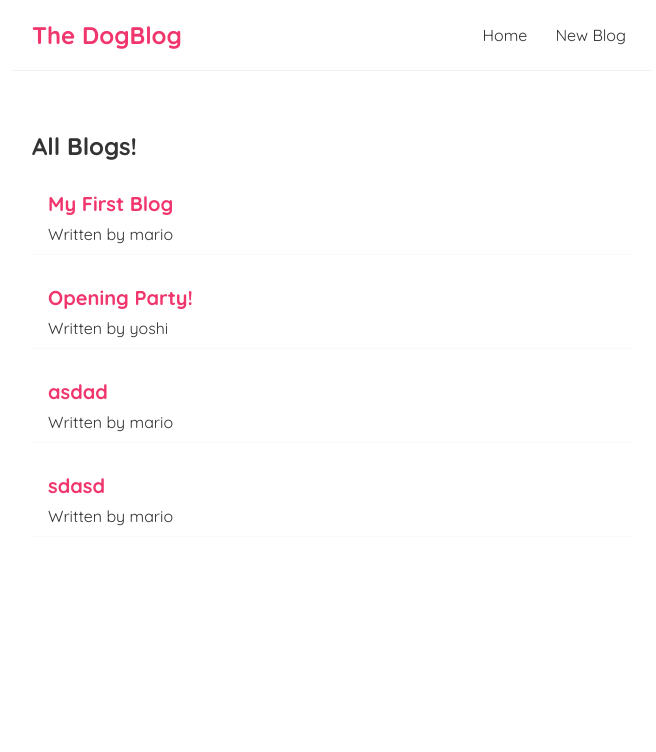
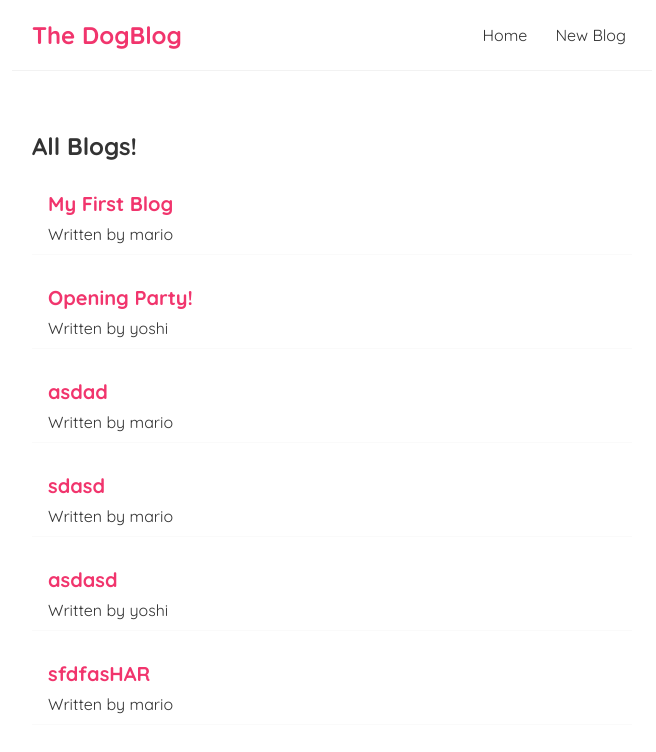
Before and after one commit to HarshitDuggal/DogBlog, a React (Create React App) app: page / in a window 1280 px wide. Shown: the top 752 px of the page, without its empty margins (308-964 px from the left). Built offline with nearby package versions, Linux system fonts and the light colour scheme; data requests are answered from the project's data file.

Commit message:
HISTORYCOMP

```diff
--- a/src/Create.js
+++ b/src/Create.js
@@ -1,10 +1,12 @@
 import { useState } from "react";
+import { useHistory } from "react-router-dom";
 
 const Create = () => {
   const [title, setTitle] = useState('');
   const [body, setBody] = useState('');
   const [author, setAuthor] = useState('mario');
   const [isPending, setisPending ] = useState(false);
+  const history = useHistory();
 
   const handleSubmit = (e) => {
     e.preventDefault();
@@ -15,7 +17,7 @@ const Create = () => {
         headers: { "Content-Type": "application/json" },
         body: JSON.stringify(blog)
       }).then(() => {
-        console.log('new blog added');
+        history.push('/');
         setisPending(false);
       })
   }
--- a/src/Data/db.json
+++ b/src/Data/db.json
@@ -23,6 +23,18 @@
       "body": "asdasdds",
       "author": "mario",
       "id": 4
+    },
+    {
+      "title": "asdasd",
+      "body": "sadasdasd",
+      "author": "yoshi",
+      "id": 5
+    },
+    {
+      "title": "sfdfasHAR",
+      "body": "sdasdhR",
+      "author": "mario",
+      "id": 6
     }
   ]
 }
```
